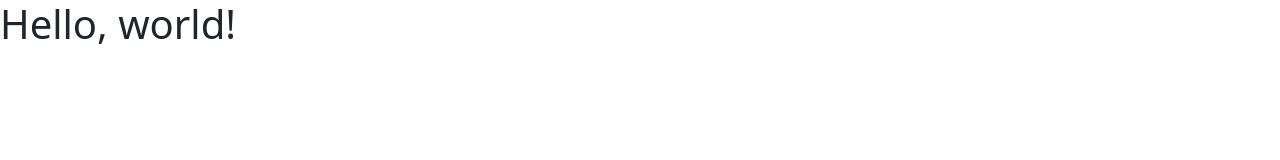
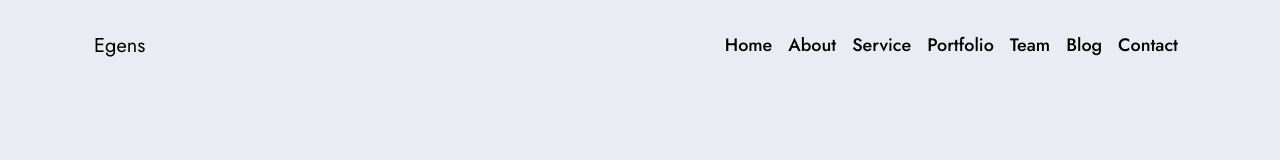
Before and after one commit to Pythondeveloper6/Egens-Landing-Page-, a plain HTML site: page index.html in a window 1280 px wide. Drawn offline with nearby package versions, Linux system fonts and the light colour scheme.

Commit message:
add navbar pt1

```diff
--- a/css/style.css
+++ b/css/style.css
@@ -0,0 +1,12 @@
+body{
+    background-color: #E9EDF3;
+    font-family: 'Jost', sans-serif;
+}
+.nav-link{
+    font-size: 18px;
+    font-weight: 500;
+    color: black;
+}
+.nav-item:hover .nav-link{
+    color: #7153d9;
+}
--- a/index.html
+++ b/index.html
@@ -5,10 +5,48 @@
     <meta name="viewport" content="width=device-width, initial-scale=1">
     <title>Bootstrap demo</title>
     <link href="https://cdn.jsdelivr.net/npm/bootstrap@5.3.2/dist/css/bootstrap.min.css" rel="stylesheet" integrity="sha384-T3c6CoIi6uLrA9TneNEoa7RxnatzjcDSCmG1MXxSR1GAsXEV/Dwwykc2MPK8M2HN" crossorigin="anonymous">
+    <link rel="preconnect" href="https://fonts.googleapis.com">
+    <link rel="preconnect" href="https://fonts.gstatic.com" crossorigin>
+    <link href="https://fonts.googleapis.com/css2?family=Jost:ital,wght@0,100;0,200;0,300;0,400;0,500;0,600;0,700;0,800;0,900;1,100;1,200;1,300;1,400;1,500;1,600;1,700;1,800;1,900&display=swap" rel="stylesheet">
     <link rel="stylesheet" href="css/style.css">
   </head>
   <body>
-    <h1>Hello, world!</h1>
+    <div class="container py-3">
+        <nav class="navbar navbar-expand-lg">
+            <div class="container-fluid">
+              <a class="navbar-brand" href="#">Egens</a>
+              <button class="navbar-toggler" type="button" data-bs-toggle="collapse" data-bs-target="#navbarSupportedContent" aria-controls="navbarSupportedContent" aria-expanded="false" aria-label="Toggle navigation">
+                <span class="navbar-toggler-icon"></span>
+              </button>
+              <div class="collapse navbar-collapse" id="navbarSupportedContent">
+                <ul class="navbar-nav ms-auto mb-2 mb-lg-0">
+                  <li class="nav-item">
+                    <a class="nav-link" aria-current="page" href="#">Home</a>
+                  </li>
+                  <li class="nav-item">
+                    <a class="nav-link" href="#">About</a>
+                  </li>
+                  <li class="nav-item">
+                    <a class="nav-link" href="#">Service</a>
+                  </li>
+                  <li class="nav-item">
+                    <a class="nav-link" href="#">Portfolio</a>
+                  </li>
+                  <li class="nav-item">
+                    <a class="nav-link" href="#">Team</a>
+                  </li>
+                  <li class="nav-item">
+                    <a class="nav-link" href="#">Blog</a>
+                  </li>
+                  <li class="nav-item">
+                    <a class="nav-link" href="#">Contact</a>
+                  </li>
+                </ul>
+              </div>
+            </div>
+          </nav>
+    </div>
+
     <script src="https://cdn.jsdelivr.net/npm/bootstrap@5.3.2/dist/js/bootstrap.bundle.min.js" integrity="sha384-C6RzsynM9kWDrMNeT87bh95OGNyZPhcTNXj1NW7RuBCsyN/o0jlpcV8Qyq46cDfL" crossorigin="anonymous"></script>
   </body>
 </html>
```
